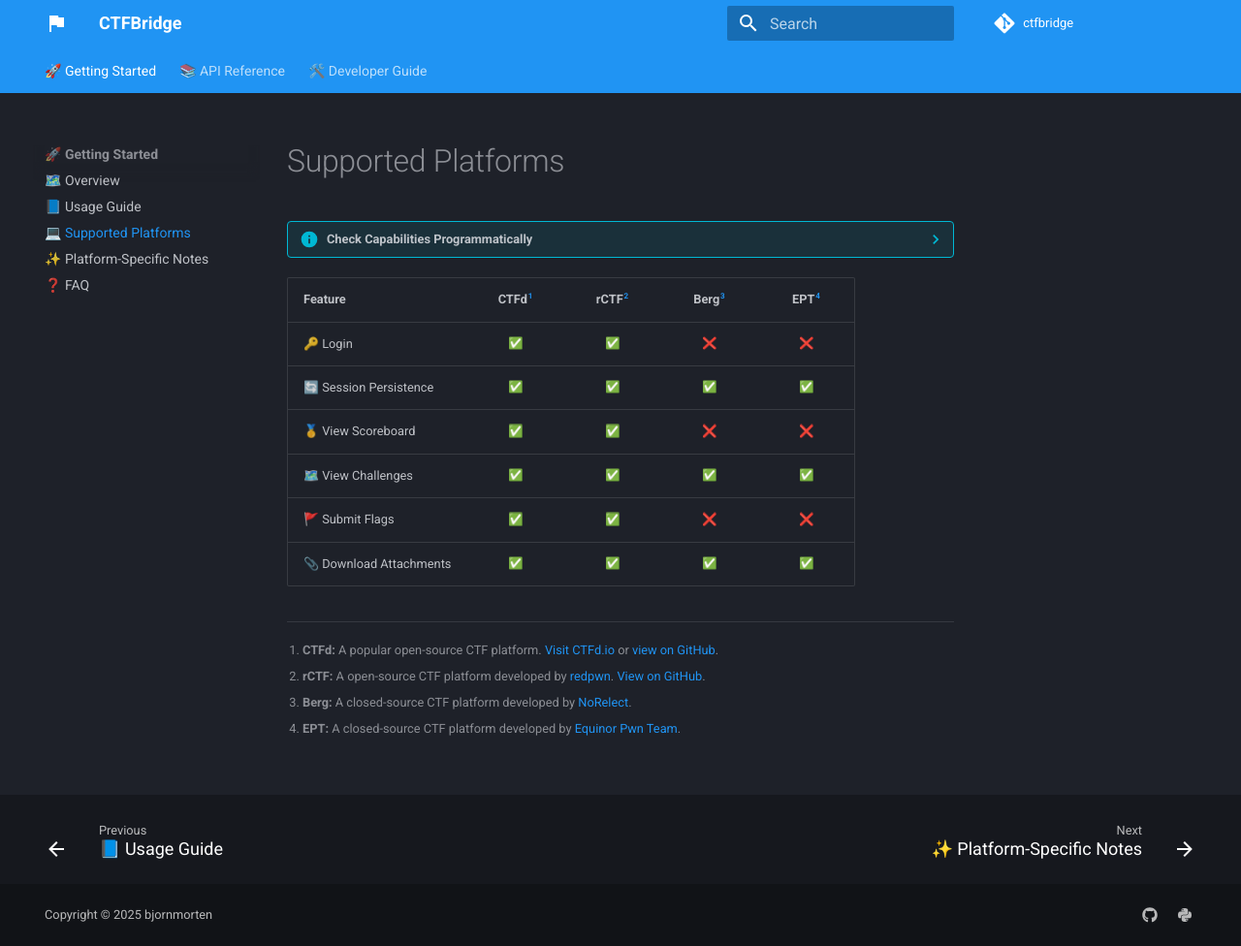
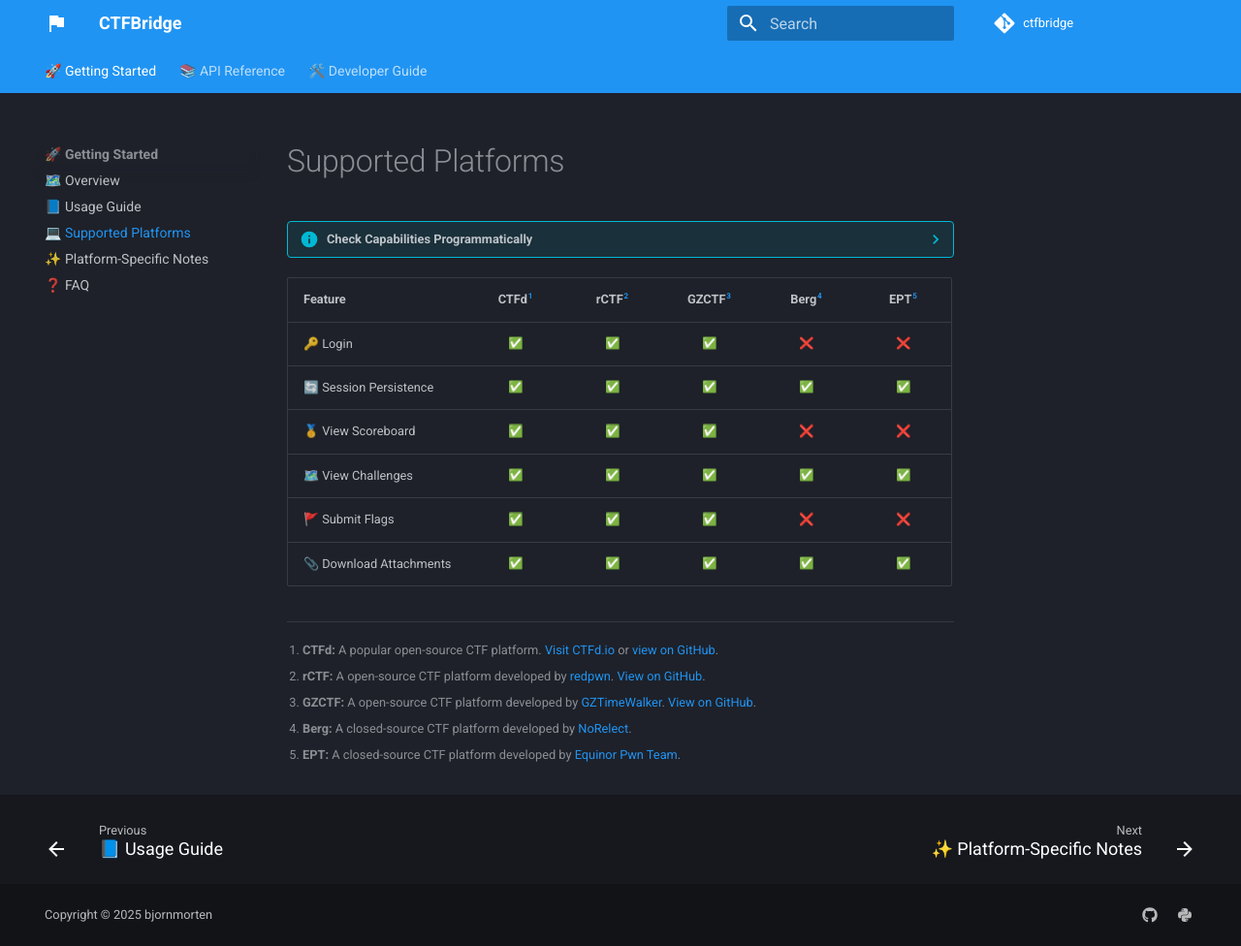
Before and after one commit to bjornmorten/ctfbridge, an MkDocs documentation site: the page built from docs/getting-started/platforms.md, in a window 1280 px wide and 976 px high. Shown: the whole window at 97% size. Built offline with MkDocs 1.6.1 and Material for MkDocs 9.7.7, drawn with Linux system fonts in a browser that asks for light colours; emoji names are drawn with the system emoji font; comment, search, counter and statistics services are not loaded.

Commit message:
docs: add gzctf

```diff
--- a/docs/getting-started/platforms.md
+++ b/docs/getting-started/platforms.md
@@ -9,17 +9,18 @@ description: Discover which CTF platforms are supported by CTFBridge. Compare fe
     This table provides a quick at-a-glance overview. For use in your code, you can check these features programmatically using the `client.capabilities` property after initializing a client. See the [Usage Guide](usage.md#checking-platform-capabilities) for an example.
 
 <!-- PLATFORMS_MATRIX_START -->
-| Feature | CTFd[^ctfd] | rCTF[^rctf] | Berg[^berg] | EPT[^ept] |
-| :--- | :---: | :---: | :---: | :---: |
-| 🔑 Login | :white_check_mark: | :white_check_mark: | :x: | :x: |
-| 🔄 Session Persistence | :white_check_mark: | :white_check_mark: | :white_check_mark: | :white_check_mark: |
-| 🥇 View Scoreboard | :white_check_mark: | :white_check_mark: | :x: | :x: |
-| 🗺️ View Challenges | :white_check_mark: | :white_check_mark: | :white_check_mark: | :white_check_mark: |
-| 🚩 Submit Flags | :white_check_mark: | :white_check_mark: | :x: | :x: |
-| 📎 Download Attachments | :white_check_mark: | :white_check_mark: | :white_check_mark: | :white_check_mark: |
+| Feature | CTFd[^ctfd] | rCTF[^rctf] | GZCTF[^gzctf] | Berg[^berg] | EPT[^ept] |
+| :--- | :---: | :---: | :---: | :---: | :---: |
+| 🔑 Login | :white_check_mark: | :white_check_mark: | :white_check_mark: | :x: | :x: |
+| 🔄 Session Persistence | :white_check_mark: | :white_check_mark: | :white_check_mark: | :white_check_mark: | :white_check_mark: |
+| 🥇 View Scoreboard | :white_check_mark: | :white_check_mark: | :white_check_mark: | :x: | :x: |
+| 🗺️ View Challenges | :white_check_mark: | :white_check_mark: | :white_check_mark: | :white_check_mark: | :white_check_mark: |
+| 🚩 Submit Flags | :white_check_mark: | :white_check_mark: | :white_check_mark: | :x: | :x: |
+| 📎 Download Attachments | :white_check_mark: | :white_check_mark: | :white_check_mark: | :white_check_mark: | :white_check_mark: |
 
 [^ctfd]: **CTFd:** A popular open-source CTF platform. [Visit CTFd.io](https://ctfd.io/) or [view on GitHub](https://github.com/CTFd/CTFd).
 [^rctf]: **rCTF:** A open-source CTF platform developed by [redpwn](https://redpwn.net/). [View on GitHub](https://github.com/otter-sec/rctf).
+[^gzctf]: **GZCTF:** A open-source CTF platform developed by [GZTimeWalker](https://github.com/GZTimeWalker). [View on GitHub](https://github.com/GZTimeWalker/GZCTF).
 [^berg]: **Berg:** A closed-source CTF platform developed by [NoRelect](https://github.com/NoRelect/).
 [^ept]: **EPT:** A closed-source CTF platform developed by [Equinor Pwn Team](https://x.com/ept_gg).
 <!-- PLATFORMS_MATRIX_END -->
```
Also changed, not shown: README.md (+2 -0 lines), 2 other files.
